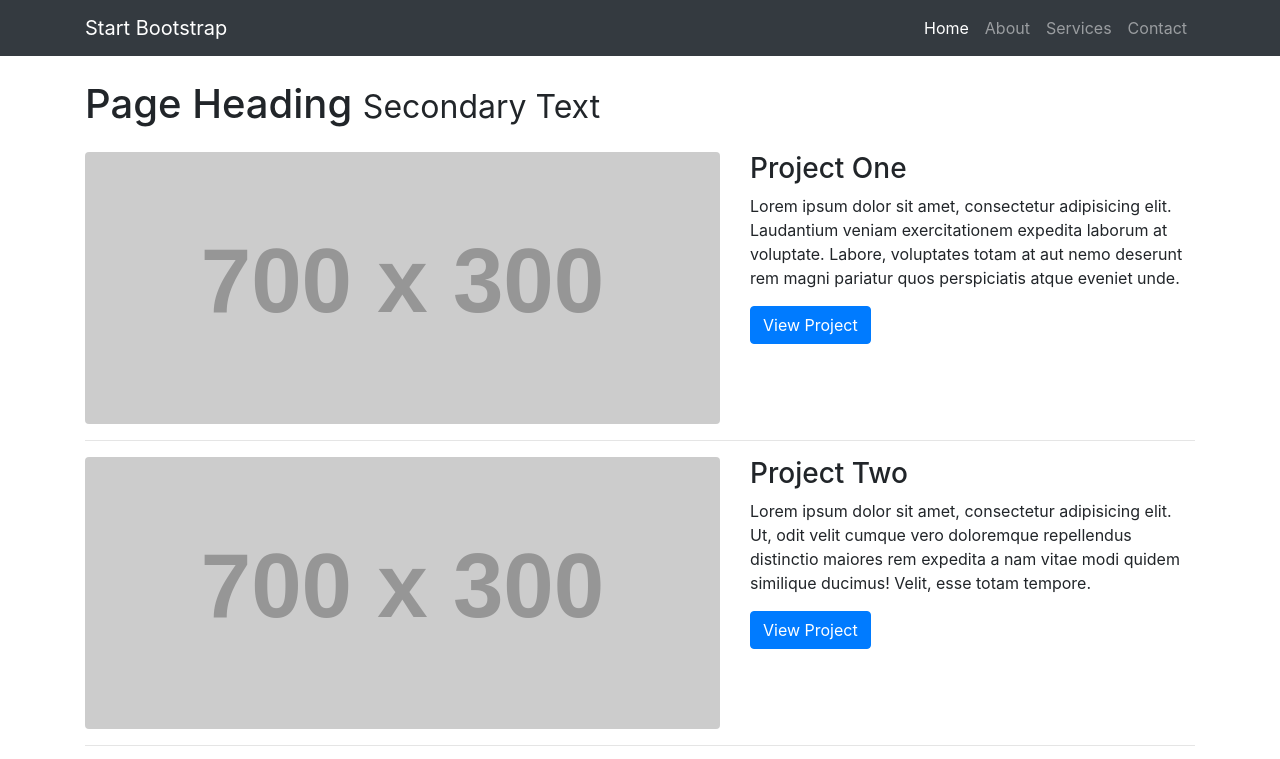
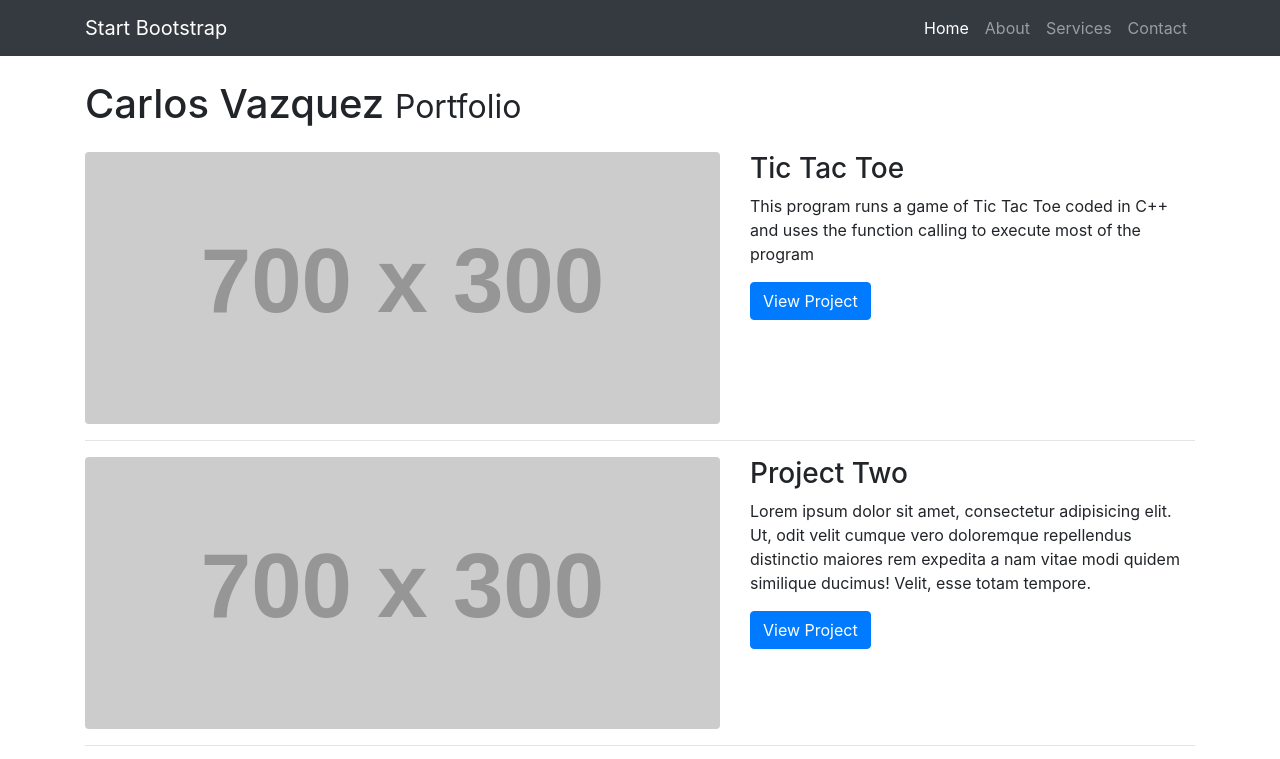
Before and after one commit to cmv5885/cmv5885.github.io, a website: page index.html in a window 1280 px wide. Shown: the top 759 px of the page. Drawn offline with Linux system fonts and the light colour scheme; placeholder pictures from the web are drawn by us.

Commit message:
Update index.html

```diff
--- a/index.html
+++ b/index.html
@@ -52,8 +52,8 @@
     <div class="container">
 
       <!-- Page Heading -->
-      <h1 class="my-4">Page Heading
-        <small>Secondary Text</small>
+      <h1 class="my-4">Carlos Vazquez
+        <small>Portfolio</small>
       </h1>
 
       <!-- Project One -->
@@ -64,8 +64,8 @@
           </a>
         </div>
         <div class="col-md-5">
-          <h3>Project One</h3>
-          <p>Lorem ipsum dolor sit amet, consectetur adipisicing elit. Laudantium veniam exercitationem expedita laborum at voluptate. Labore, voluptates totam at aut nemo deserunt rem magni pariatur quos perspiciatis atque eveniet unde.</p>
+          <h3>Tic Tac Toe</h3>
+          <p> This program runs a game of Tic Tac Toe coded in C++ and uses the function calling to execute most of the program</p>
           <a class="btn btn-primary" href="#">View Project</a>
         </div>
       </div>
```
